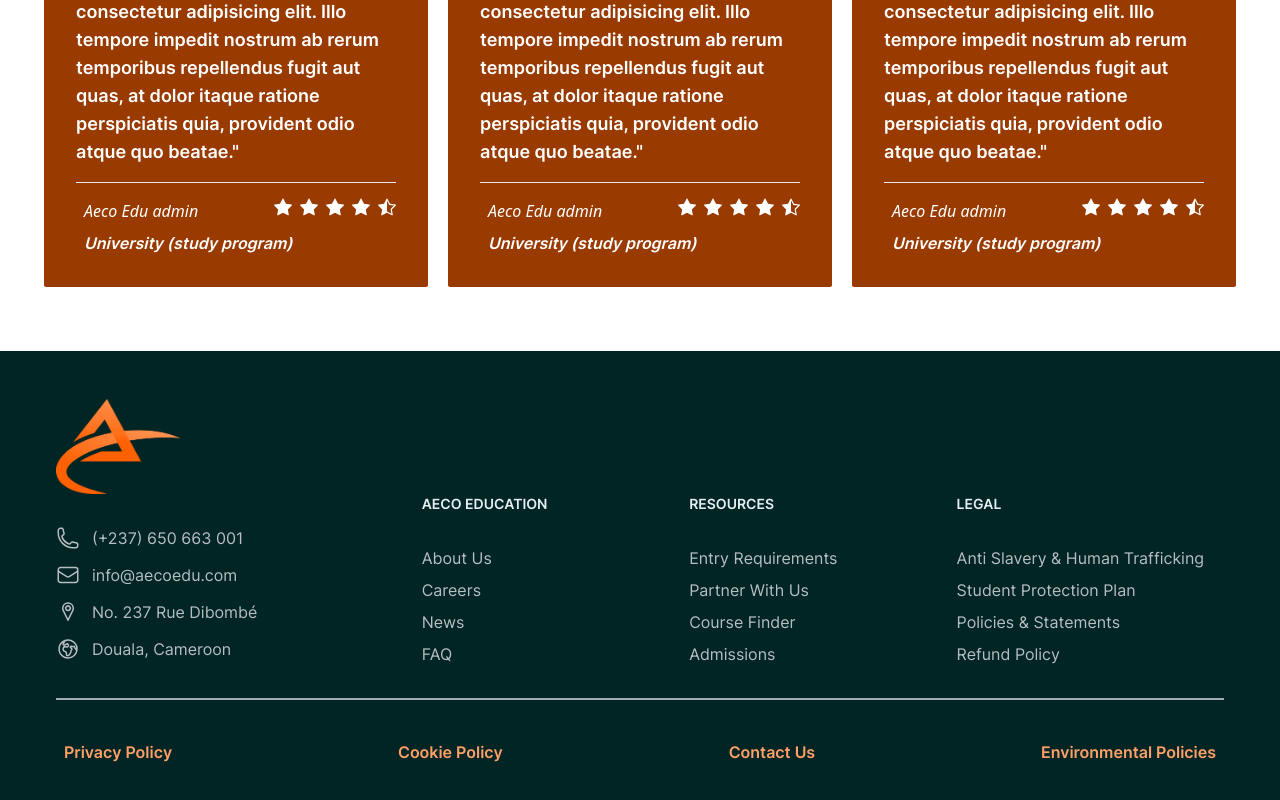
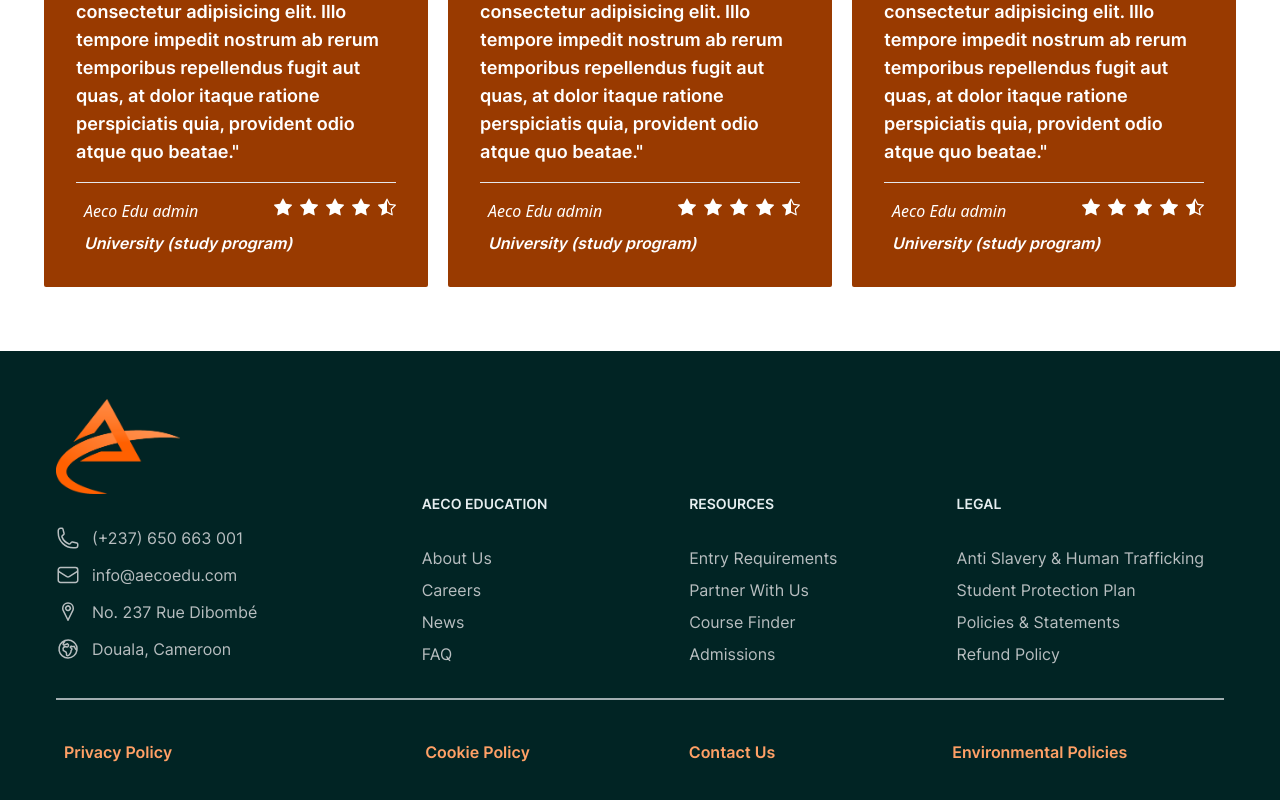
Before and after one commit to Rouclec/aeco-edu, a Next.js app: page / in a window 1280 px wide. Shown: the part 3488-4288 px from the top of the page. Built offline with nearby package versions, Linux system fonts and the light colour scheme.

Commit message:
footers fixed

```diff
--- a/src/components/general/TopNav.component.tsx
+++ b/src/components/general/TopNav.component.tsx
@@ -388,7 +388,7 @@ const TopNav: FC<Props> = ({ children }) => {
                 onMouseEnter={() => setCursorIn(0)}
                 onMouseLeave={() => setCursorIn(-1)}
               >
-                <HiOutlinePhone size={24} className="text-[#b8bec0]"/>
+                <HiOutlinePhone size={24} className="text-[#b8bec0]" />
                 <p className="relative text-[#b8bec0] font-inter">
                   (+237) 650 663 001{" "}
                   <span
@@ -404,7 +404,7 @@ const TopNav: FC<Props> = ({ children }) => {
                 onMouseEnter={() => setCursorIn(1)}
                 onMouseLeave={() => setCursorIn(-1)}
               >
-                <HiOutlineEnvelope size={24} className="text-[#b8bec0]"/>
+                <HiOutlineEnvelope size={24} className="text-[#b8bec0]" />
                 <p className="relative text-[#b8bec0] font-inter">
                   info@aecoedu.com
                   <span
@@ -419,7 +419,7 @@ const TopNav: FC<Props> = ({ children }) => {
                 onMouseEnter={() => setCursorIn(2)}
                 onMouseLeave={() => setCursorIn(-1)}
               >
-                <VscLocation size={24} className="text-[#b8bec0]"/>
+                <VscLocation size={24} className="text-[#b8bec0]" />
                 <p className="relative text-[#b8bec0] font-inter">
                   No. 237 Rue Dibombé{" "}
                   <span
@@ -434,7 +434,10 @@ const TopNav: FC<Props> = ({ children }) => {
                 onMouseEnter={() => setCursorIn(3)}
                 onMouseLeave={() => setCursorIn(-1)}
               >
-                <HiOutlineGlobeEuropeAfrica size={24} className="text-[#b8bec0]"/>
+                <HiOutlineGlobeEuropeAfrica
+                  size={24}
+                  className="text-[#b8bec0]"
+                />
                 <p className="relative text-[#b8bec0] font-inter">
                   Douala, Cameroon{" "}
                   <span
@@ -488,19 +491,21 @@ const TopNav: FC<Props> = ({ children }) => {
           </div>
         </div>
         <hr className="mt-8 border-t-2 text-[var(--neutral-100)] opacity-70" />
-        <div className="grid grid-cols-1 gap-y-4 md:flex w-full items-center justify-between font-inter text-[var(--neutral-600)] [&>*]:hover:cursor-pointer p-2 mt-8">
-          <a className="flex gap-3 text-[var(--secondary-300)] font-semibold font-inter">
+        <div className="grid grid-cols-1 gap-y-6 md:grid-cols-5 lg:grid-cols-7 gap-x-2 md:gap-x-10 lg:gap-x-28 w-full items-center font-inter text-[var(--neutral-600)] [&>*]:hover:cursor-pointer p-2 mt-8">
+          <a className="grid gap-2 col-span-2 text-[var(--secondary-300)] font-semibold font-inter">
             <p>Privacy Policy</p>
           </a>
-          <a className="flex gap-3 text-[var(--secondary-300)] font-semibold font-inter">
+          <div className="grid col-span-1 md:col-span-5 grid-cols-1 gap-y-6 lg:grid-cols-3">
+            <a className="text-[var(--secondary-300)] font-semibold font-inter">
               <p>Cookie Policy</p>
             </a>
-          <a className="flex gap-3 text-[var(--secondary-300)] font-semibold font-inter">
+            <a className="text-[var(--secondary-300)] font-semibold font-inter">
               <p>Contact Us</p>
             </a>
-          <a className="flex gap-3 text-[var(--secondary-300)] font-semibold font-inter">
+            <a className="text-[var(--secondary-300)] font-semibold font-inter">
               <p>Environmental Policies</p>
             </a>
+          </div>
         </div>
       </div>
     </div>
```
Lines whose indentation alone changed are shown as unchanged.
